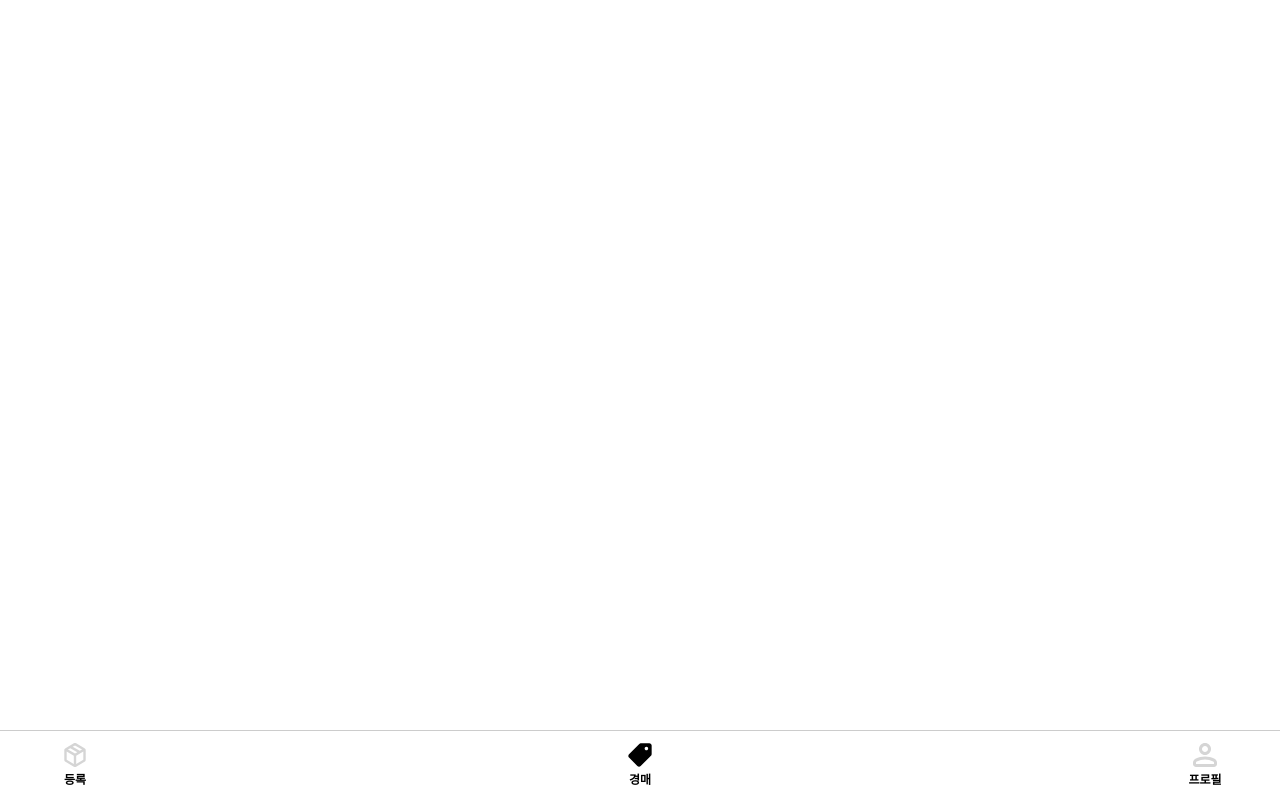
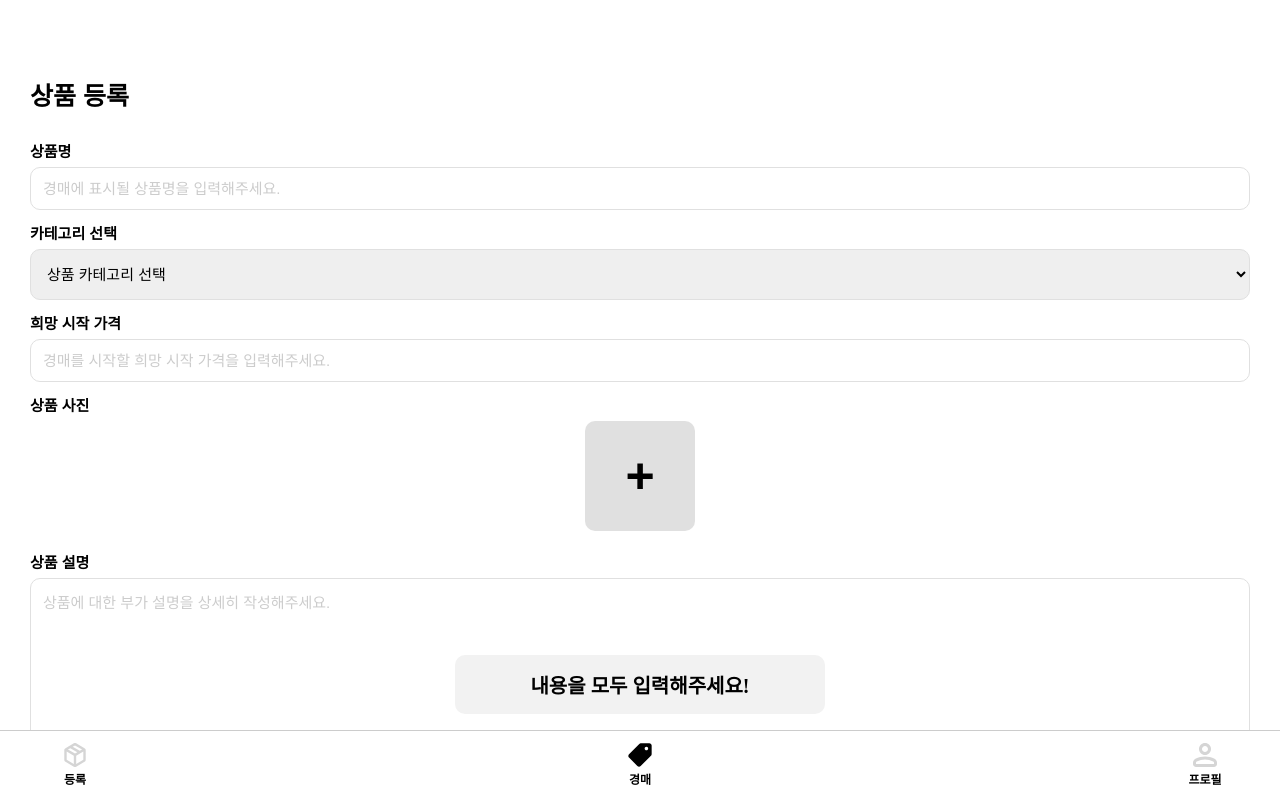
Before and after one commit to ojspp41/EcoMarket_Front_Mock, a React (Vite) app: page /upload in a window 1280 px wide. Before the commit this address had no page. Shown: the top 800 px of the page. Built offline with nearby package versions, Linux system fonts and the light colour scheme; a web font is replaced by a local one.

Commit message:
feat : ui partly fix

```diff
--- a/src/App.jsx
+++ b/src/App.jsx
@@ -14,14 +14,14 @@ function App() {
       <GlobalStyle />
       <Router>
         <div className="App">
+          <Navbar /> {/* 항상 하단에 고정되는 Navbar */}
           <Routes>
             <Route path="/login" element={<LoginPage />} />
             <Route path="/register" element={<Register />} />
             <Route path="/auction" element={<Auction />} />
             <Route path="/profile" element={<Profile />} />
-            <Route path="/uploadfile" element={<UploadThings />} />
+            <Route path="/upload" element={<UploadThings />} />
           </Routes>
-          <Navbar /> {/* 항상 하단에 고정되는 Navbar */}
         </div>
       </Router>
     </>
--- a/src/pages/UploadThings.jsx
+++ b/src/pages/UploadThings.jsx
@@ -1,24 +1,27 @@
 import React, { useState } from "react";
 import styled from "styled-components";
 import { useNavigate } from "react-router-dom";
-import GetAddress from "../api/GetAddress";
 
 function UploadThings() {
-  // 각각의 input 상태를 관리하기 위한 state
   const [productName, setProductName] = useState("");
   const [category, setCategory] = useState("");
   const [startPrice, setStartPrice] = useState("");
-  const [productPhoto, setProductPhoto] = useState("");
+  const [productPhoto, setProductPhoto] = useState(null);
   const [productInfo, setProductInfo] = useState("");
 
   const navigate = useNavigate();
 
-  // 모든 필드가 채워졌는지 확인하는 함수
   const isFormComplete = () => {
-    return name && nickname && zipcode && address && detailAddress;
+    return productName && category && startPrice && productPhoto && productInfo;
   };
 
-  // 페이지 이동 함수
+  const handlePhotoChange = (e) => {
+    const file = e.target.files[0];
+    if (file) {
+      setProductPhoto(URL.createObjectURL(file));
+    }
+  };
+
   const goToUpload = () => {
     if (isFormComplete()) {
       navigate("/upload");
@@ -45,56 +48,75 @@ function UploadThings() {
 
         <InputGroup>
           <label>카테고리 선택</label>
-          <input
-            type="text"
-            placeholder="상품 카테고리 선택"
+          <select
             value={category}
             onChange={(e) => setCategory(e.target.value)}
             className={category ? "filled" : ""}
+          >
+            <option value="" disabled>
+              상품 카테고리 선택
+            </option>
+            <option value="electronics">전자기기</option>
+            <option value="fashion">패션</option>
+            <option value="furniture">가구</option>
+            <option value="other">기타</option>
+          </select>
+        </InputGroup>
+
+        <InputGroup>
+          <label>희망 시작 가격</label>
+          <input
+            type="text"
+            placeholder="경매를 시작할 희망 시작 가격을 입력해주세요."
+            value={startPrice}
+            onChange={(e) => setStartPrice(e.target.value)}
+            className={startPrice ? "filled" : ""}
           />
         </InputGroup>
 
-        <AddressGroup>
-          <label>희망 시작 가격</label>
-          <div className="address-row">
+        <InputGroup>
+          <label>상품 사진</label>
+          <PhotoContainer>
             <input
-              type="text"
-              placeholder="우편번호"
-              className={`zipcode ${photo ? "filled" : ""}`}
-              value={photo}
-              onChange={(e) => setPhoto(e.target.value)}
+              type="file"
+              accept="image/*"
+              onChange={handlePhotoChange}
+              style={{ display: "none" }}
+              id="product-photo"
             />
-            {/* <button onClick={}>검색하기</button> 사진 가져오는 무언가 */}
-          </div>
-        </AddressGroup>
+            <PhotoLabel htmlFor="product-photo">
+              {productPhoto ? (
+                <img src={productPhoto} alt="Selected product" />
+              ) : (
+                <PlusIcon>+</PlusIcon>
+              )}
+            </PhotoLabel>
+          </PhotoContainer>
+        </InputGroup>
 
         <InputGroup>
-          <label>희망 시작 가격</label>
-          <div className="address-row">
-            <input
-              type="text"
-              placeholder="우편번호"
-              className={`zipcode ${photo ? "filled" : ""}`}
-              value={photo}
-              onChange={(e) => setPhoto(e.target.value)}
-            />
-            {/* <button onClick={}>검색하기</button> 사진 가져오는 무언가 */}
-          </div>
+          <label>상품 설명</label>
+          <textarea
+            placeholder="상품에 대한 부가 설명을 상세히 작성해주세요."
+            value={productInfo}
+            onChange={(e) => setProductInfo(e.target.value)}
+            className={productInfo ? "filled" : ""}
+          />
         </InputGroup>
 
         <GuideGroup>
           <label>상품 검수 과정</label>
           <div className="guideBlock">
             <div className="chapter">
-              <img src="aa" />
+              <img src="aa" alt="시작가 검토" />
               시작가 검토
             </div>
             <div className="chapter">
-              <img src="bb" />
+              <img src="bb" alt="상품 검토" />
               상품 검토
             </div>
             <div className="chapter">
-              <img src="cc" />
+              <img src="cc" alt="검수 완료" />
               검수 완료
             </div>
           </div>
@@ -118,8 +140,9 @@ const Container = styled.div`
   display: flex;
   flex-direction: column;
   align-items: center;
-  padding: 84px 20px 20px 20px;
+  padding: 84px 30px 20px 30px;
   font-family: "Pretendard", sans-serif;
+  padding-bottom: 400px; /* 하단에 추가 공간을 확보하여 스크롤 가능하도록 설정 */
 `;
 
 const TitleGroup = styled.div`
@@ -142,7 +165,7 @@ const TitleGroup = styled.div`
 const Form = styled.form`
   display: flex;
   flex-direction: column;
-  gap: 55px;
+  gap: 16px;
   width: 100%;
 `;
 
@@ -156,83 +179,67 @@ const InputGroup = styled.div`
     font-weight: bold;
   }
 
-  input {
+  input,
+  select,
+  textarea {
     padding: 12px;
     border: 1px solid #e0e0e0;
     border-radius: 10px;
     font-size: 15px;
-    height: 51px;
     box-sizing: border-box;
     transition: border-color 0.3s ease;
 
     &.filled {
-      border-color: var(--color-main); /* 텍스트가 있을 때 border 색 변경 */
+      border-color: var(--color-main);
     }
 
     &::placeholder {
       color: #cccccc;
     }
   }
+
+  textarea {
+    height: 220px;
+  }
+
+  select {
+    height: 51px;
+  }
 `;
 
-const AddressGroup = styled.div`
+const PhotoContainer = styled.div`
   display: flex;
-  flex-direction: column;
+  justify-content: center;
+`;
 
-  label {
-    font-size: 15px;
-    margin-bottom: 8px;
-    font-weight: bold;
+const PhotoLabel = styled.label`
+  width: 110px;
+  height: 110px;
+  background-color: #e0e0e0;
+  border-radius: 10px;
+  display: flex;
+  justify-content: center;
+  align-items: center;
+  cursor: pointer;
+  overflow: hidden;
+
+  img {
+    width: 100%;
+    height: 100%;
+    object-fit: cover;
   }
+`;
 
-  .address-row {
-    display: flex;
-    gap: 10px;
-    margin-bottom: 10px;
-
-    .zipcode {
-      flex: 2;
-      padding: 12px;
-      border: 1px solid #e0e0e0;
-      border-radius: 10px;
-      font-size: 14px;
-      width: 368px;
-      height: 51px;
-    }
-
-    button {
-      flex: 1;
-      padding: 12px;
-      background-color: black;
-      color: white;
-      border: none;
-      font-family: "Pretendard";
-      height: 51px;
-      border-radius: 10px;
-      font-size: 14px;
-      cursor: pointer;
-    }
-  }
-
-  input {
-    padding: 12px;
-    border: 1px solid #e0e0e0;
-    border-radius: 10px;
-    font-size: 14px;
-    margin-bottom: 10px;
-    height: 51px;
-
-    &::placeholder {
-      color: #cccccc;
-    }
-  }
+const PlusIcon = styled.span`
+  font-size: 50px;
+  color: black;
 `;
 
 const GuideGroup = styled.div``;
 
 const SubmitButton = styled.button`
   position: fixed;
-  bottom: 16px;
+  bottom: 86px;
   width: 370px;
   padding: 15px;
   background-color: #f2f2f2;
@@ -247,10 +254,8 @@ const SubmitButton = styled.button`
   transition: background-color 0.3s ease, color 0.3s ease;
 
   &.active {
-    background-color: var(
-      --color-main
-    ); /* 모든 입력 필드가 채워지면 배경색 변경 */
-    color: white; /* 모든 입력 필드가 채워지면 글자색 변경 */
+    background-color: var(--color-main);
+    color: white;
     cursor: pointer;
   }
 `;
```
